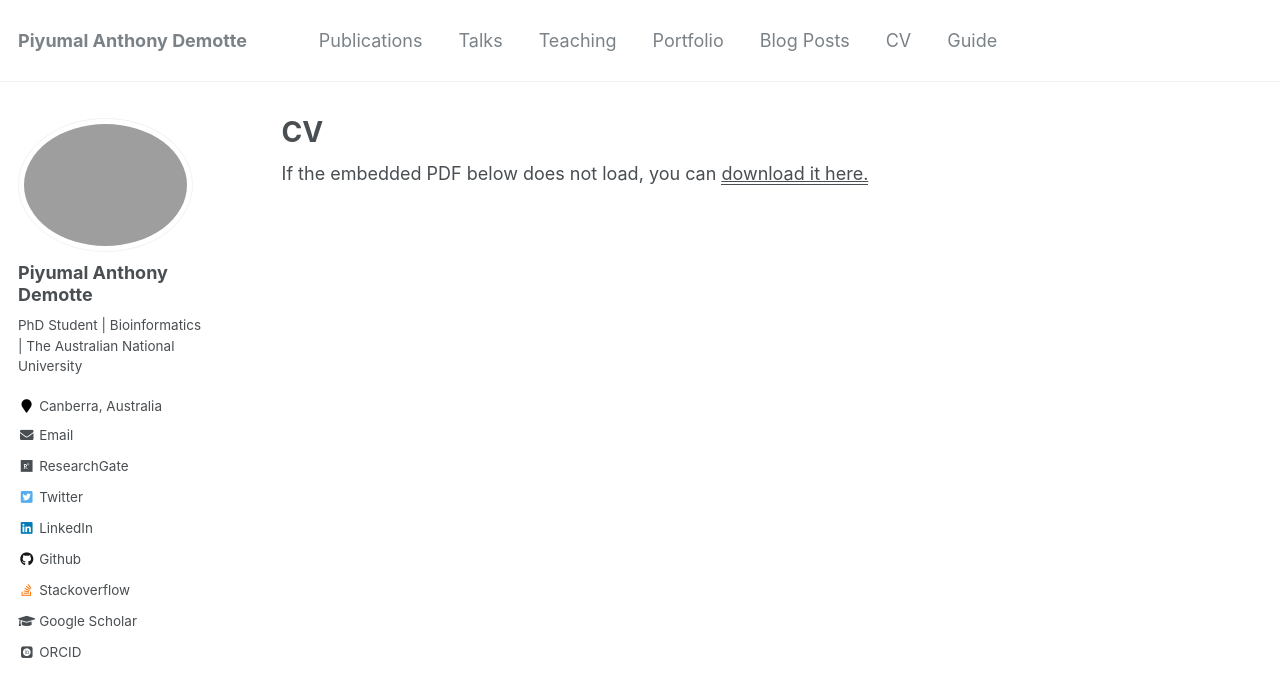
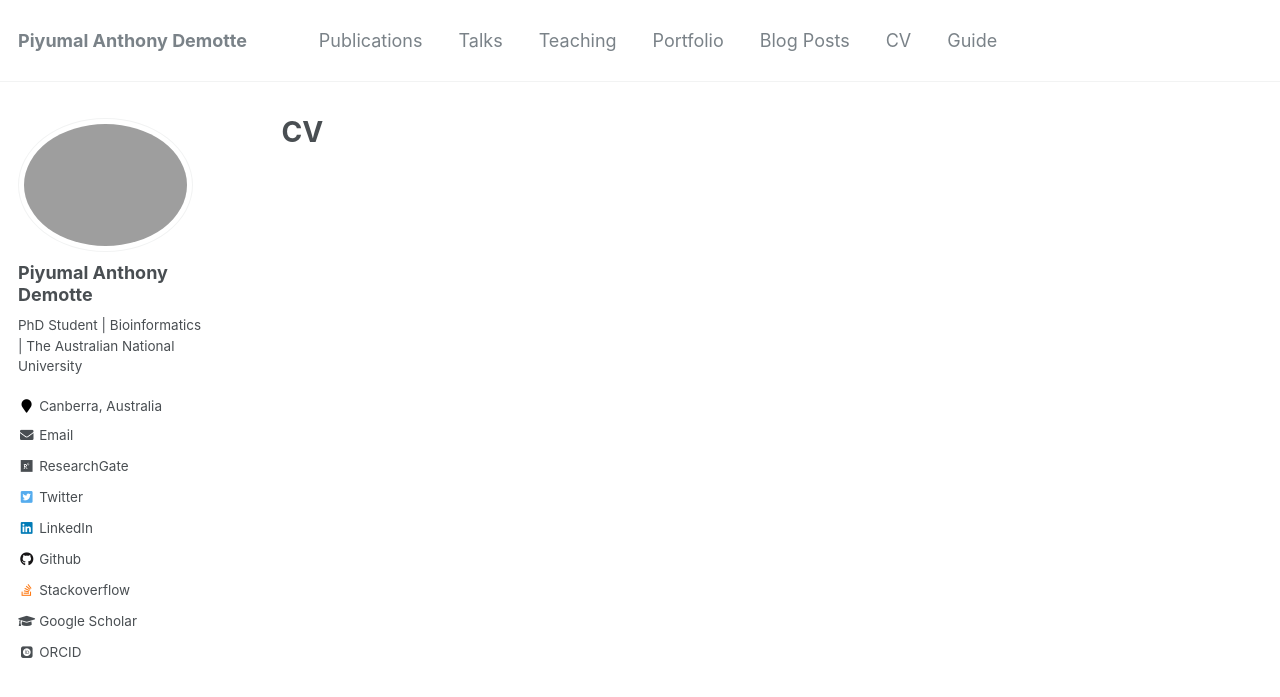
Before and after one commit to piyumalanthony/piyumalanthony.github.io, a Jekyll site: the page built from _pages/cv.html, in a window 1280 px wide and 900 px high. Shown: the top 697 px of the window. Built offline with Jekyll 4.4.1, drawn with Linux system fonts in a browser that asks for light colours; some web fonts are replaced; some of the changed text lies outside the part shown.

Commit message:
Change footer of the pages.

```diff
--- a/_includes/footer.html
+++ b/_includes/footer.html
@@ -21,4 +21,4 @@
   </ul>
 </div>
 
-<div class="page__footer-copyright">&copy; {{ site.time | date: '%Y' }} {{ site.name | default: site.title }}. {{ site.data.ui-text[site.locale].powered_by | default: "Powered by" }} <a href="http://jekyllrb.com" rel="nofollow">Jekyll</a> &amp; <a href="https://github.com/academicpages/academicpages.github.io">AcademicPages</a>, a fork of <a href="https://mademistakes.com/work/minimal-mistakes-jekyll-theme/" rel="nofollow">Minimal Mistakes</a>.</div>
+<div class="page__footer-copyright">&copy; {{ site.time | date: '%Y' }} {{ site.name | default: site.title }}. {{ site.data.ui-text[site.locale].powered_by | default: "Powered by" }} <a href="http://jekyllrb.com" rel="nofollow">Jekyll</a> &amp; <a href="https://github.com/academicpages/academicpages.github.io">AcademicPages</a>.</div>
--- a/_pages/cv.html
+++ b/_pages/cv.html
@@ -11,7 +11,7 @@ redirect_from:
 {% include base_path %}
 {% capture written_label %}'None'{% endcapture %}
 
-If the embedded PDF below does not load, you can <u><a href="https://stuartgeiger.com/geiger-cv.pdf">download it here.</a></u>
+<!--If the embedded PDF below does not load, you can <u><a href="">download it here.</a></u>-->
 <br/>
 
 <embed src="https://docs.google.com/document/d/1WrGm8D8ADfV11JdY86FSHO70CgY7FiX1/edit?usp=sharing&ouid=102762277101342413671&rtpof=true&sd=true" type="application/pdf" width="100%" />
```
